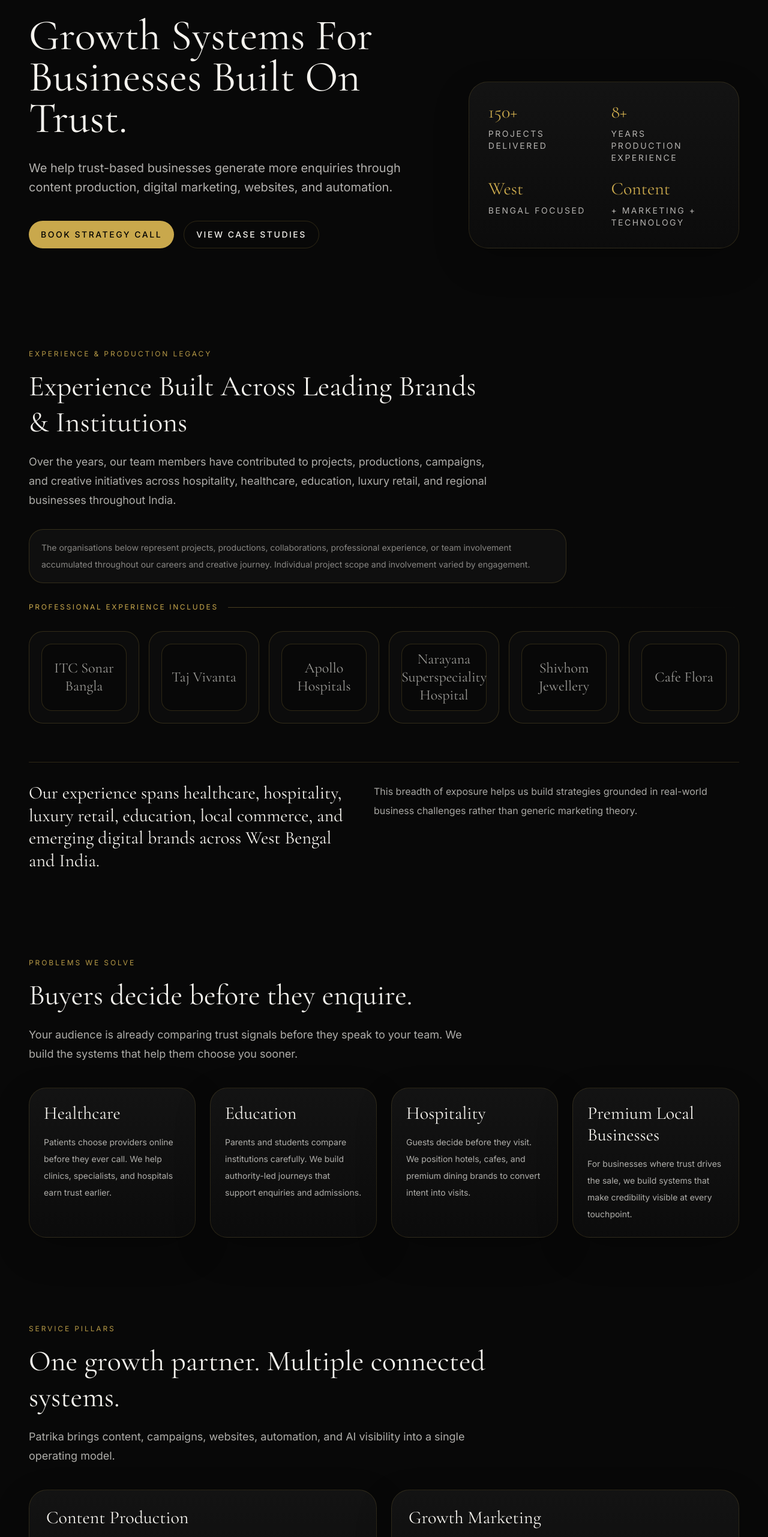
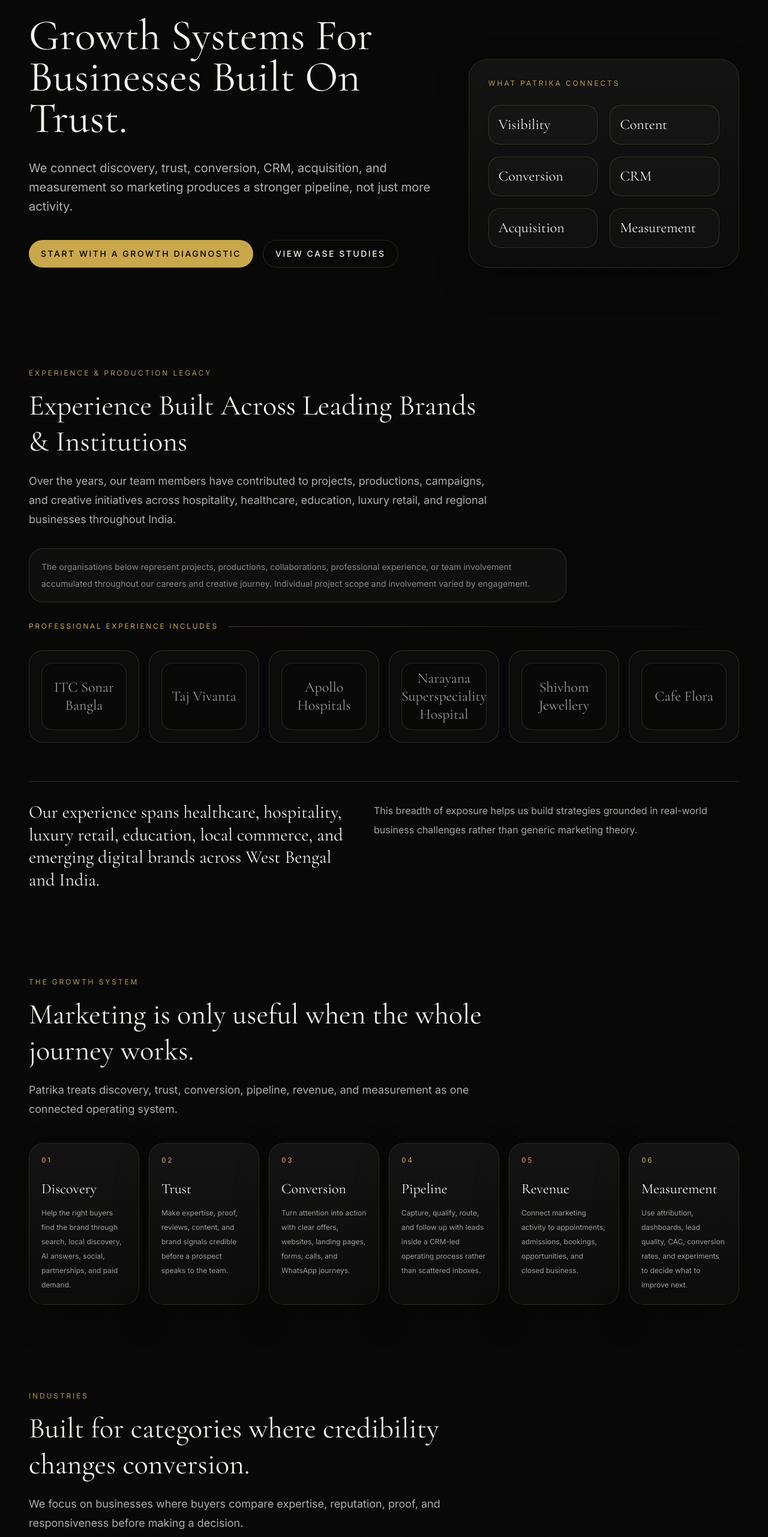
Before and after one commit to webgurdians/Patrika, a Next.js app: page / in a window 1280 px wide. Shown: the part 224-2786 px from the top of the page at 60% size. Built offline with nearby package versions, Linux system fonts and the light colour scheme; no server answers.

Commit message:
Rebuild homepage around the growth systems proposition

```diff
--- a/src/app/page.tsx
+++ b/src/app/page.tsx
@@ -1,3 +1,4 @@
+import Image from "next/image";
 import Link from "next/link";
 import { ArrowRight, CheckCircle2 } from "lucide-react";
 import { Button } from "@/components/ui/button";
@@ -8,17 +9,16 @@ import {
   caseStudies,
   faqs,
   founders,
+  growthSystemStages,
   industries,
   pricingTiers,
   servicePillars,
-  siteConfig,
 } from "@/lib/site-data";
-
 import { buildMetadata, generateSchema } from "@/lib/metadata";
 
 export const metadata = buildMetadata({
   title: "Patrika Media & Marketing | Growth Systems for Trust-Based Businesses",
-  description: "Patrika builds growth systems (content, strategy, custom web systems, and WhatsApp automation) for trust-based businesses across West Bengal and India.",
+  description: "Patrika connects visibility, content, acquisition, websites, CRM, automation, and measurement into measurable growth systems for trust-based businesses.",
   path: "/",
 });
 
@@ -28,36 +28,33 @@ export default function Home() {
       <StructuredData
         data={[
           generateSchema("WebSite"),
-          generateSchema("LocalBusiness"),
+          generateSchema("Organization"),
           {
             "@context": "https://schema.org",
             "@type": "FAQPage",
             mainEntity: faqs.map((faq) => ({
               "@type": "Question",
               name: faq.question,
-              acceptedAnswer: {
-                "@type": "Answer",
-                text: faq.answer,
-              },
+              acceptedAnswer: { "@type": "Answer", text: faq.answer },
             })),
           },
         ]}
       />
+
       <section className="section-shell relative overflow-hidden pt-24 pb-18 sm:pt-32 sm:pb-24">
         <div className="absolute inset-0 -z-10 bg-[radial-gradient(circle_at_70%_20%,rgba(201,168,76,0.15),transparent_22%),radial-gradient(circle_at_20%_40%,rgba(255,255,255,0.08),transparent_18%)]" />
         <div className="grid items-end gap-14 lg:grid-cols-[1.2fr_0.8fr]">
           <div className="max-w-4xl">
-            <p className="gold-label mb-6 text-xs">Healthcare. Education. Hospitality.</p>
+            <p className="gold-label mb-6 text-xs">Healthcare. Education. Hospitality. Premium Local Business.</p>
             <h1 className="font-serif text-5xl leading-[0.96] sm:text-7xl">
               Growth Systems For Businesses Built On Trust.
             </h1>
             <p className="mt-8 max-w-2xl text-lg leading-8 text-foreground/72 sm:text-xl">
-              We help trust-based businesses generate more enquiries through content production,
-              digital marketing, websites, and automation.
+              We connect discovery, trust, conversion, CRM, acquisition, and measurement so marketing produces a stronger pipeline, not just more activity.
             </p>
             <div className="mt-10 flex flex-wrap gap-4">
               <Button asChild>
-                <Link href="/contact">Book Strategy Call</Link>
+                <Link href="/growth-diagnostic">Start With A Growth Diagnostic</Link>
               </Button>
               <Button variant="secondary" asChild>
                 <Link href="/case-studies">View Case Studies</Link>
@@ -65,18 +62,11 @@ export default function Home() {
             </div>
           </div>
           <div className="card-border rounded-[2rem] p-8">
-            <div className="grid gap-6 sm:grid-cols-2">
-              {[
-                "150+ Projects Delivered",
-                "8+ Years Production Experience",
-                "West Bengal Focused",
-                "Content + Marketing + Technology",
-              ].map((item) => (
-                <div key={item}>
-                  <p className="text-3xl font-serif text-gold">{item.split(" ")[0]}</p>
-                  <p className="mt-2 text-sm uppercase tracking-[0.18em] text-foreground/72">
-                    {item.replace(`${item.split(" ")[0]} `, "")}
-                  </p>
+            <p className="gold-label text-xs">What Patrika Connects</p>
+            <div className="mt-7 grid gap-5 sm:grid-cols-2">
+              {["Visibility", "Content", "Conversion", "CRM", "Acquisition", "Measurement"].map((item) => (
+                <div key={item} className="rounded-[1.2rem] border border-white/8 bg-white/[0.02] p-4">
+                  <p className="font-serif text-2xl">{item}</p>
                 </div>
               ))}
             </div>
@@ -88,15 +78,16 @@ export default function Home() {
 
       <section className="section-shell py-18">
         <SectionHeading
-          eyebrow="Problems We Solve"
-          title="Buyers decide before they enquire."
-          description="Your audience is already comparing trust signals before they speak to your team. We build the systems that help them choose you sooner."
+          eyebrow="The Growth System"
+          title="Marketing is only useful when the whole journey works."
+          description="Patrika treats discovery, trust, conversion, pipeline, revenue, and measurement as one connected operating system."
         />
-        <div className="mt-10 grid gap-6 lg:grid-cols-4">
-          {industries.map((industry) => (
-            <div key={industry.slug} className="card-border rounded-[1.8rem] p-6">
-              <p className="font-serif text-3xl">{industry.name}</p>
-              <p className="mt-4 text-sm leading-7 text-foreground/70">{industry.summary}</p>
+        <div className="mt-10 grid gap-4 md:grid-cols-3 lg:grid-cols-6">
+          {growthSystemStages.map((stage, index) => (
+            <div key={stage.name} className="card-border rounded-[1.6rem] p-5">
+              <p className="text-xs uppercase tracking-[0.22em] text-gold">0{index + 1}</p>
+              <p className="mt-6 font-serif text-2xl">{stage.name}</p>
+              <p className="mt-3 text-xs leading-6 text-foreground/62">{stage.summary}</p>
             </div>
           ))}
         </div>
@@ -104,21 +95,17 @@ export default function Home() {
 
       <section className="section-shell py-18">
         <SectionHeading
-          eyebrow="Service Pillars"
-          title="One growth partner. Multiple connected systems."
-          description="Patrika brings content, campaigns, websites, automation, and AI visibility into a single operating model."
+          eyebrow="Industries"
+          title="Built for categories where credibility changes conversion."
+          description="We focus on businesses where buyers compare expertise, reputation, proof, and responsiveness before making a decision."
         />
-        <div className="mt-10 grid gap-6 lg:grid-cols-2">
-          {servicePillars.map((service) => (
-            <Link
-              key={service.slug}
-              href={`/services/${service.slug}`}
-              className="card-border group rounded-[1.9rem] p-7"
-            >
-              <p className="font-serif text-3xl">{service.name}</p>
-              <p className="mt-4 max-w-xl text-sm leading-7 text-foreground/72">{service.summary}</p>
-              <span className="mt-6 inline-flex items-center gap-2 text-sm uppercase tracking-[0.18em] text-gold">
-                Explore service
+        <div className="mt-10 grid gap-6 lg:grid-cols-4">
+          {industries.map((industry) => (
+            <Link key={industry.slug} href={`/industries/${industry.slug}`} className="card-border group rounded-[1.8rem] p-6">
+              <p className="font-serif text-3xl">{industry.name}</p>
+              <p className="mt-4 text-sm leading-7 text-foreground/70">{industry.summary}</p>
+              <span className="mt-6 inline-flex items-center gap-2 text-xs uppercase tracking-[0.18em] text-gold">
+                Explore
                 <ArrowRight className="h-4 w-4 transition-transform group-hover:translate-x-1" />
               </span>
             </Link>
@@ -127,14 +114,68 @@ export default function Home() {
       </section>
 
       <section className="section-shell py-18">
-        <SectionHeading eyebrow="Case Studies" title="Selected growth stories." />
+        <SectionHeading
+          eyebrow="Capabilities"
+          title="Specialists working inside one commercial system."
+          description="Content, performance, web, Growth Operations, AI visibility, and analytics are connected to the same customer-acquisition journey."
+        />
+        <div className="mt-10 grid gap-6 lg:grid-cols-2">
+          {servicePillars.map((service) => (
+            <Link key={service.slug} href={`/services/${service.slug}`} className="card-border group rounded-[1.9rem] p-7">
+              <p className="font-serif text-3xl">{service.name}</p>
+              <p className="mt-4 max-w-xl text-sm leading-7 text-foreground/72">{service.summary}</p>
+              <span className="mt-6 inline-flex items-center gap-2 text-sm uppercase tracking-[0.18em] text-gold">
+                Explore capability
+                <ArrowRight className="h-4 w-4 transition-transform group-hover:translate-x-1" />
+              </span>
+            </Link>
+          ))}
+        </div>
+      </section>
+
+      <section className="section-shell py-18">
+        <div className="card-border grid gap-10 rounded-[2.4rem] p-8 lg:grid-cols-[1fr_0.8fr] lg:p-12">
+          <div>
+            <p className="gold-label text-xs">Growth Diagnostic</p>
+            <h2 className="mt-5 max-w-3xl font-serif text-5xl">Find the bottleneck before spending more on marketing.</h2>
+            <p className="mt-5 max-w-2xl leading-8 text-foreground/70">
+              We audit discovery, trust, conversion, pipeline, revenue, and measurement, then turn the findings into a prioritised 90-day growth map.
+            </p>
+            <div className="mt-8">
+              <Button asChild>
+                <Link href="/growth-diagnostic">Explore The Diagnostic</Link>
+              </Button>
+            </div>
+          </div>
+          <div className="grid gap-4">
+            {[
+              "Business-first diagnosis",
+              "Prioritised bottlenecks",
+              "90-day action map",
+              "Measurement framework",
+            ].map((point) => (
+              <div key={point} className="flex items-center gap-3 rounded-[1.4rem] border border-white/8 bg-white/[0.02] p-5">
+                <CheckCircle2 className="h-5 w-5 text-gold" />
+                <p>{point}</p>
+              </div>
+            ))}
+          </div>
+        </div>
+      </section>
+
+      <section className="section-shell py-18">
+        <SectionHeading
+          eyebrow="Case Studies"
+          title="Proof should explain the problem, intervention, and outcome."
+          description="Selected work across trust-based categories. We use measured evidence where it exists and avoid inventing performance claims."
+        />
         <div className="mt-10 grid gap-6 lg:grid-cols-3">
           {caseStudies.map((study) => (
             <Link key={study.slug} href={`/case-studies/${study.slug}`} className="card-border rounded-[1.8rem] p-7">
               <p className="font-serif text-3xl">{study.name}</p>
-              <div className="mt-5 space-y-3 text-sm text-foreground/72">
+              <div className="mt-5 space-y-3 text-sm leading-6 text-foreground/72">
                 <p><span className="text-gold">Challenge:</span> {study.challenge}</p>
-                <p><span className="text-gold">Solution:</span> {study.solution}</p>
+                <p><span className="text-gold">Work:</span> {study.solution}</p>
                 <p><span className="text-gold">Outcome:</span> {study.outcome}</p>
               </div>
             </Link>
@@ -143,64 +184,26 @@ export default function Home() {
       </section>
 
       <section className="section-shell py-18">
-        <div className="grid gap-12 lg:grid-cols-[0.9fr_1.1fr]">
-          <SectionHeading
-            eyebrow="Why Patrika"
-            title="Business-first execution with local understanding."
-            description="We stay close to business outcomes while keeping the craft premium enough for high-trust categories."
-          />
-          <div className="grid gap-4 sm:grid-cols-2">
-            {["One Partner", "Business First", "Local Understanding", "Fast Execution"].map((point) => (
-              <div key={point} className="card-border rounded-[1.7rem] p-6">
-                <CheckCircle2 className="h-5 w-5 text-gold" />
-                <p className="mt-4 text-xl font-medium">{point}</p>
-              </div>
-            ))}
-          </div>
-        </div>
-      </section>
-
-      <section className="section-shell py-18">
-        <SectionHeading eyebrow="Team" title="Led by growth and creative operators." />
+        <SectionHeading eyebrow="Team" title="Growth strategy and premium creative under one roof." />
         <div className="mt-10 grid gap-6 lg:grid-cols-2">
           {founders.map((founder) => (
-            <div key={founder.name} className="card-border rounded-[2rem] p-8 flex flex-col justify-between">
-              <div>
-                <div className="relative h-72 sm:h-64 overflow-hidden rounded-[1.5rem] bg-neutral-900">
-                  <picture>
-                    <source media="(max-width: 640px)" srcSet={founder.mobileImage || founder.image} />
-                    <img
-                      src={founder.image}
-                      alt={founder.name}
-                      className={`absolute inset-0 h-full w-full object-cover ${
-                        founder.name.includes("Neel") ? "object-[50%_15%]" : "object-[50%_15%]"
-                      }`}
-                    />
-                  </picture>
-                </div>
-                <p className="mt-6 font-serif text-4xl">{founder.name}</p>
-                <p className="mt-2 text-sm uppercase tracking-[0.2em] text-gold">{founder.role}</p>
-                <p className="mt-4 max-w-xl text-sm leading-7 text-foreground/72">{founder.blurb}</p>
+            <div key={founder.name} className="card-border rounded-[2rem] p-8">
+              <div className="relative h-72 overflow-hidden rounded-[1.5rem] bg-neutral-900 sm:h-64">
+                <picture>
+                  <source media="(max-width: 640px)" srcSet={founder.mobileImage} />
+                  <Image src={founder.image} alt={founder.name} fill sizes="(max-width: 1024px) 100vw, 50vw" className="object-cover object-[50%_15%]" />
+                </picture>
               </div>
+              <p className="mt-6 font-serif text-4xl">{founder.name}</p>
+              <p className="mt-2 text-sm uppercase tracking-[0.2em] text-gold">{founder.role}</p>
+              <p className="mt-4 max-w-xl text-sm leading-7 text-foreground/72">{founder.blurb}</p>
             </div>
           ))}
         </div>
       </section>
 
       <section className="section-shell py-18">
-        <SectionHeading eyebrow="Process" title="From clarity to momentum." />
-        <div className="mt-10 grid gap-4 md:grid-cols-5">
-          {["Discovery", "Strategy", "Production", "Launch", "Growth"].map((step, index) => (
-            <div key={step} className="card-border rounded-[1.6rem] p-6">
-              <p className="text-sm uppercase tracking-[0.22em] text-gold">0{index + 1}</p>
-              <p className="mt-8 font-serif text-3xl">{step}</p>
-            </div>
-          ))}
-        </div>
-      </section>
-
-      <section className="section-shell py-18">
-        <SectionHeading eyebrow="Pricing" title="Engagements shaped around ambition and stage." />
+        <SectionHeading eyebrow="Engagements" title="Start with clarity. Expand only when the system needs it." />
         <div className="mt-10 grid gap-6 lg:grid-cols-4">
           {pricingTiers.map((tier) => (
             <div key={tier.name} className="card-border rounded-[1.8rem] p-7">
@@ -213,7 +216,7 @@ export default function Home() {
       </section>
 
       <section className="section-shell py-18">
-        <SectionHeading eyebrow="FAQ" title="Questions we hear before the first engagement." />
+        <SectionHeading eyebrow="FAQ" title="Questions before the first engagement." />
         <div className="mt-10 space-y-4">
           {faqs.map((faq) => (
             <div key={faq.question} className="card-border rounded-[1.6rem] p-6">
@@ -226,14 +229,14 @@ export default function Home() {
 
       <section className="section-shell pt-14 pb-10 sm:pt-16 sm:pb-12">
         <div className="card-border rounded-[2.4rem] p-8 text-center sm:p-12">
-          <p className="gold-label mb-4 text-xs">Final CTA</p>
-          <h2 className="font-serif text-5xl">Book A Strategy Session</h2>
+          <p className="gold-label mb-4 text-xs">Start With Diagnosis</p>
+          <h2 className="font-serif text-5xl">Know what to fix before choosing a channel.</h2>
           <p className="mx-auto mt-5 max-w-2xl text-foreground/72">
-            If you need a premium growth partner that understands trust-based buying behavior, we should talk.
+            The Growth Diagnostic gives you a prioritised view of the acquisition system and a practical path for the next 90 days.
           </p>
           <div className="mt-8 flex justify-center">
             <Button asChild>
-              <Link href="/contact">Book Strategy Call</Link>
+              <Link href="/growth-diagnostic">Request Growth Diagnostic</Link>
             </Button>
           </div>
         </div>
```
